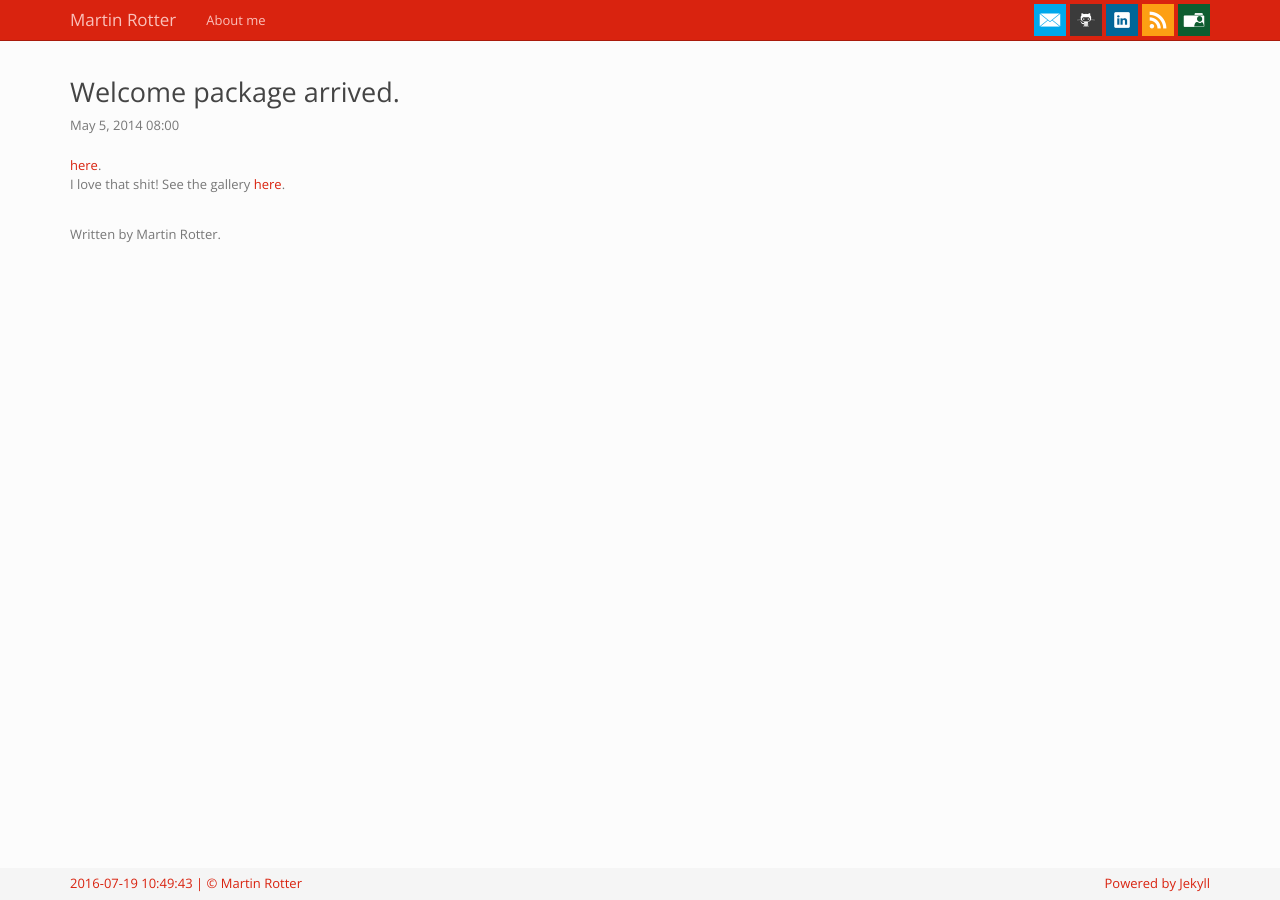
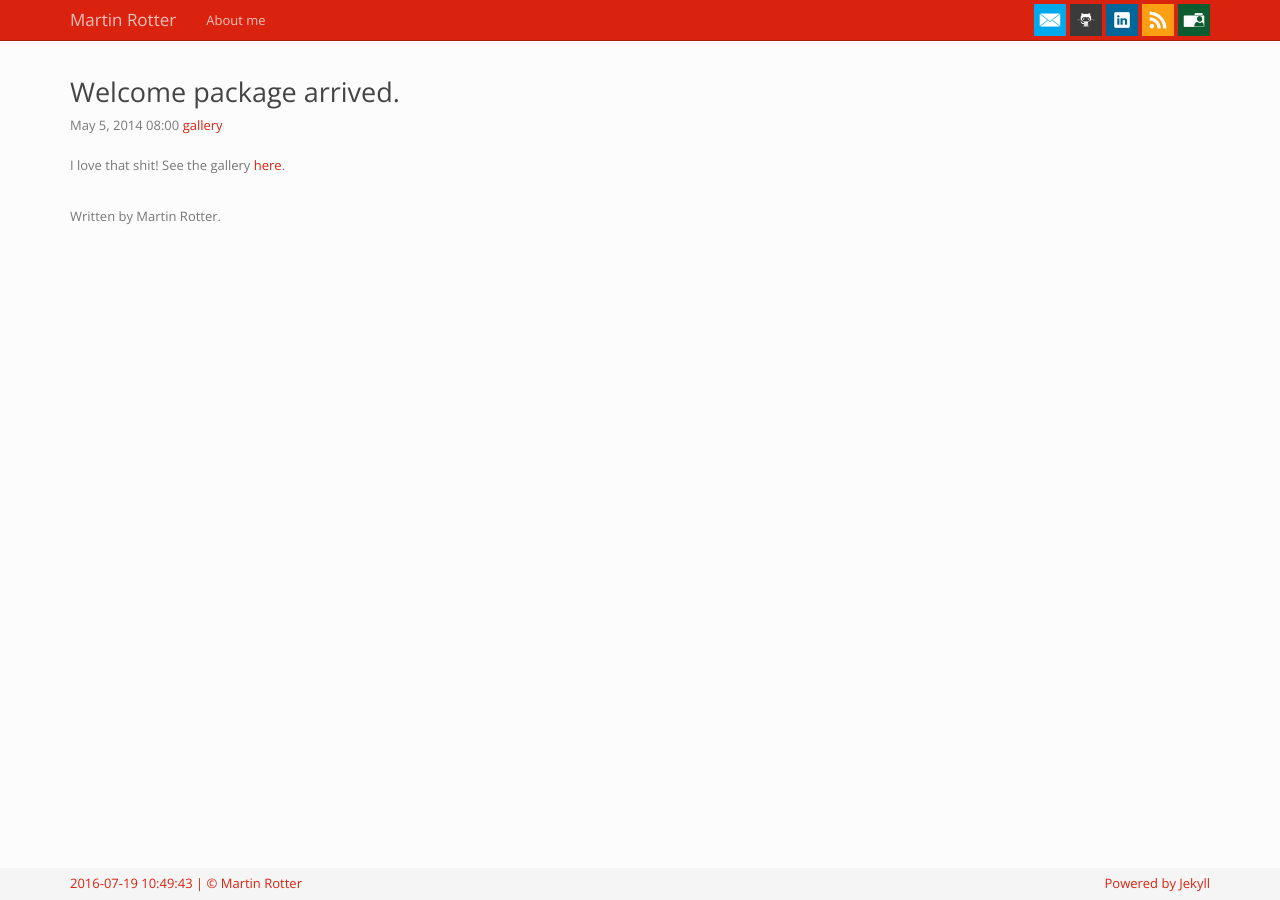
Before and after one commit to martinrotter/martinrotter.github.io, a Jekyll site: the page built from _posts/2014-05-05-gsoc-welcome-package.md, in a window 1280 px wide. Built offline with Jekyll 4.4.1, drawn with Linux system fonts in a browser that asks for light colours.

Commit message:
Polish gallery display.

```diff
--- a/_layouts/post.html
+++ b/_layouts/post.html
@@ -3,14 +3,18 @@
 ---
 
 <h2>{{ page.title }}</h2>
-<p>{{ page.date | date: site.datetime_format }}</p>
+<p>{{ page.date | date: site.datetime_format }}
+{% if page.images != null %}
+  <a id="gallery" href="#">gallery</a>
+{% endif %}
+</p>
 
 <div class="post">
-  <a id="gallery" href="#">here</a>.
-
-  {% include gallery.html id="gallery" %}
-
   {{ content }}
 </div>
 
 Written by {{ page.author }}.
+
+{% if page.images != null %}
+  {% include gallery.html id="gallery" %}
+{% endif %}
```
